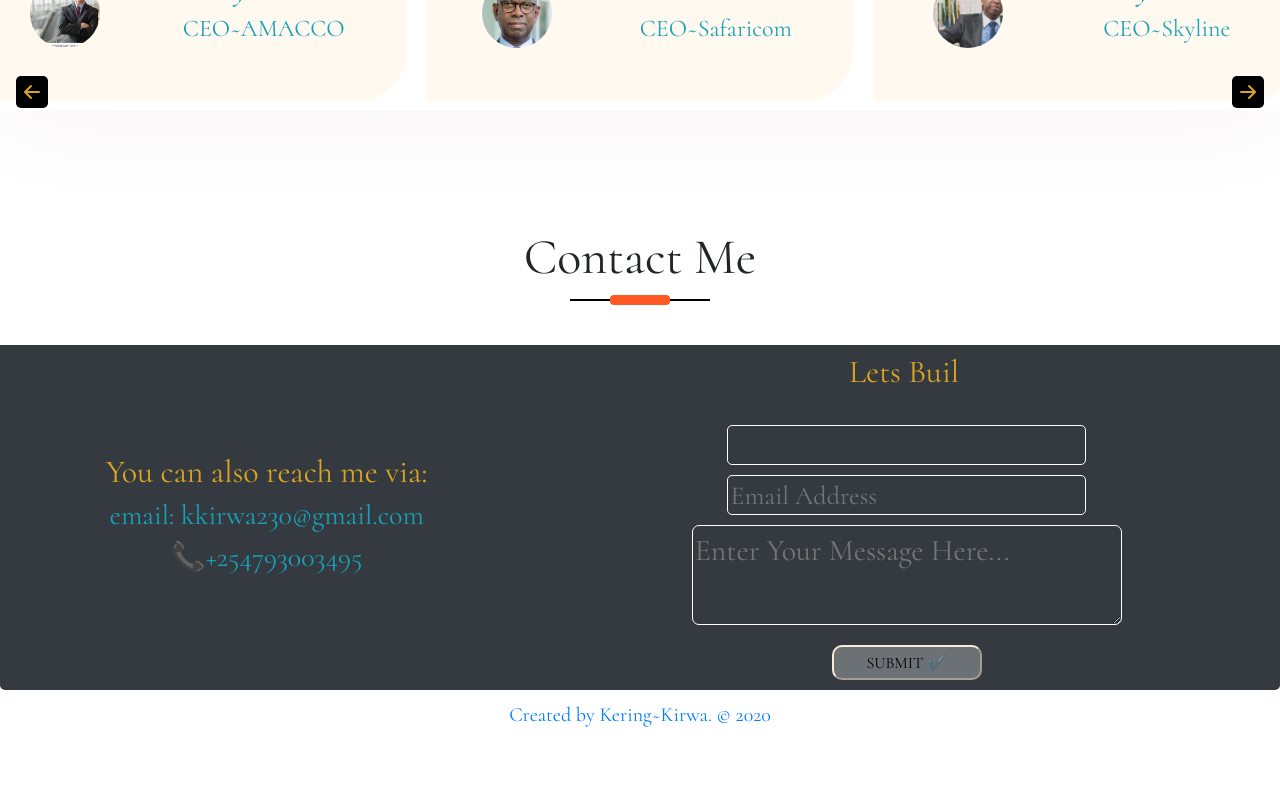
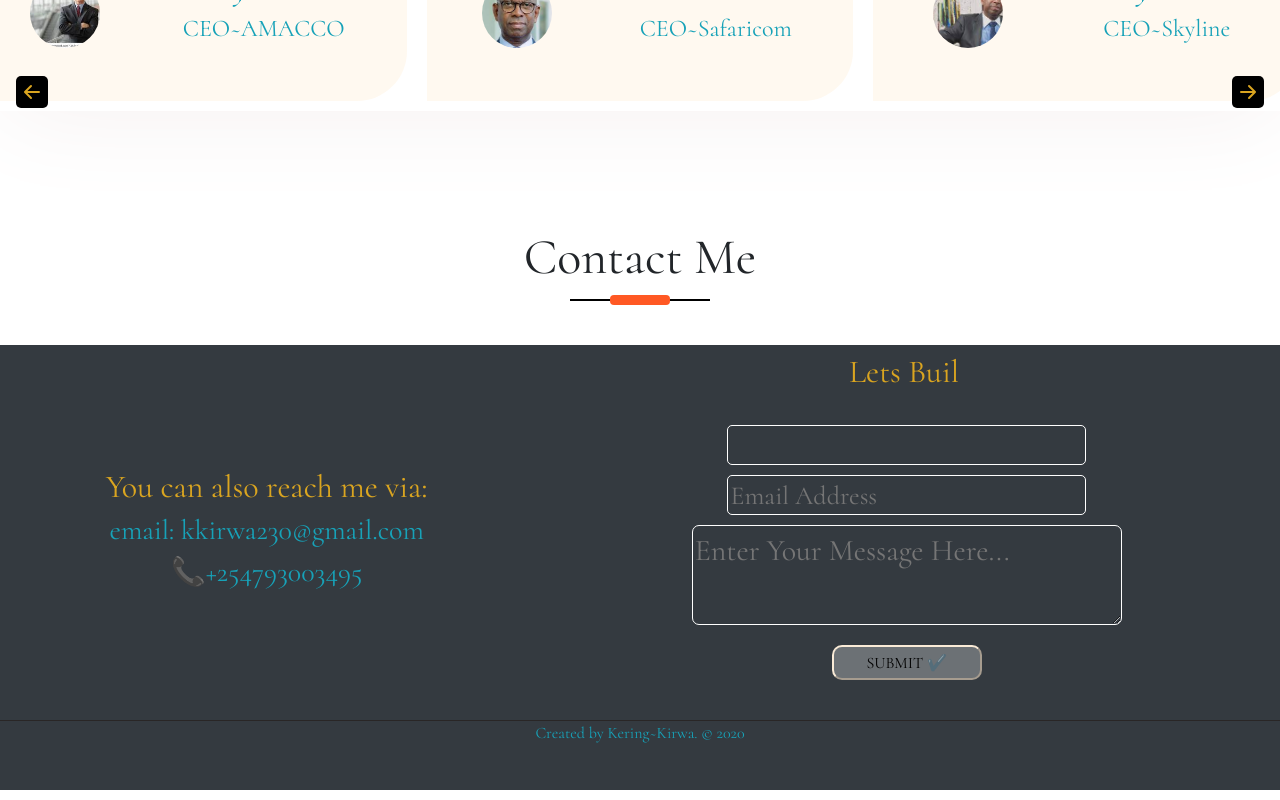
Before and after one commit to keringKirwa/my-portfolioApp, a React (Create React App) app: page / in a window 1280 px wide. Shown: the part 1712-2512 px from the top of the page. Before the commit the page ends 2468 px from the top, so only its background shows below. Built offline with nearby package versions, Linux system fonts and the light colour scheme.

Commit message:
Added super margins

```diff
--- a/src/Components/ContactMe/ContactMe.jsx
+++ b/src/Components/ContactMe/ContactMe.jsx
@@ -49,7 +49,7 @@ export const ContactMe = () => {
         </div>
       </div>
       {/* ---- */}
-      <p className="text-center w-100 text-primary mt-1 display-5 cormorant fa-copyright">
+      <p className="text-center w-100 text-info  display-5 cormorant fa-copyright-text bg-dark m-0">
         Created by Kering~Kirwa. © 2020
       </p>
     </div>
--- a/src/Components/ContactMe/contactme.css
+++ b/src/Components/ContactMe/contactme.css
@@ -21,7 +21,6 @@
   width: 100% !important;
   min-width: 100% !important;
   margin: auto;
-  border-radius: 0px 0px 20px 20px;
 }
 
 .left-content {
@@ -38,6 +37,7 @@
   align-items: center;
   width: 100% !important;
   color: goldenrod;
+  padding-bottom: 30px;
 }
 
 .controls-container {
@@ -101,7 +101,13 @@
     border-radius: 7px;
     font-size: 30px;
   }
-  .app-main-contact-container {
-    border-radius: 0px 0px 5px 5px;
+
+  .fa-copyright-text {
+    margin-top: 0 !important;
+    height: 70px;
+    display: flex;
+    flex-direction: column;
+    justify-content: flex-start;
+    border-top: 1px solid rgb(41, 38, 38);
   }
 }
```
